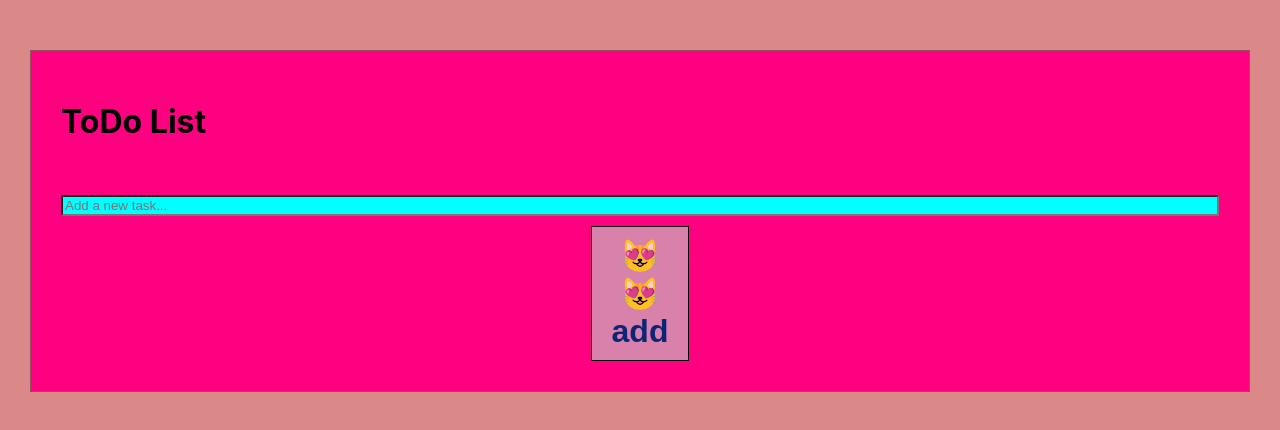
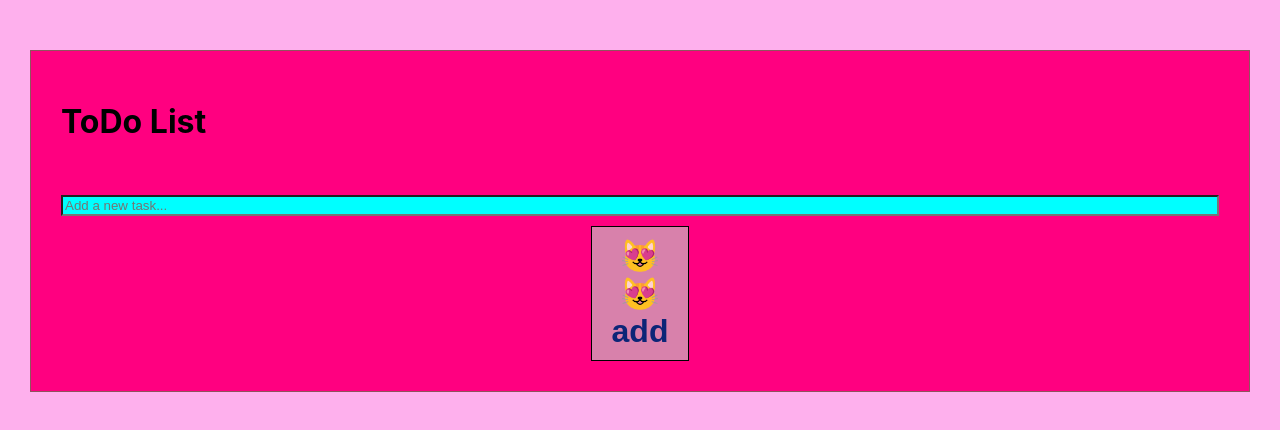
Before and after one commit to mayarsamir82/todo-list, a React (Create React App) app: page / in a window 1280 px wide. Shown: the top 430 px of the page. Built offline with nearby package versions, Linux system fonts and the light colour scheme.

Commit message:
change background color

```diff
--- a/src/App.css
+++ b/src/App.css
@@ -12,7 +12,7 @@ html {
   margin: 0;
   padding: 0;
   height: 100%;
-  background-color:#db8888; /* Change this to your desired background color */
+  background-color:#FEB0ED; /* Change this to your desired background color */
   /* Or use a background image */
   /* background-image: url('path/to/your/image.jpg'); */
   /* background-size: cover; */
```
